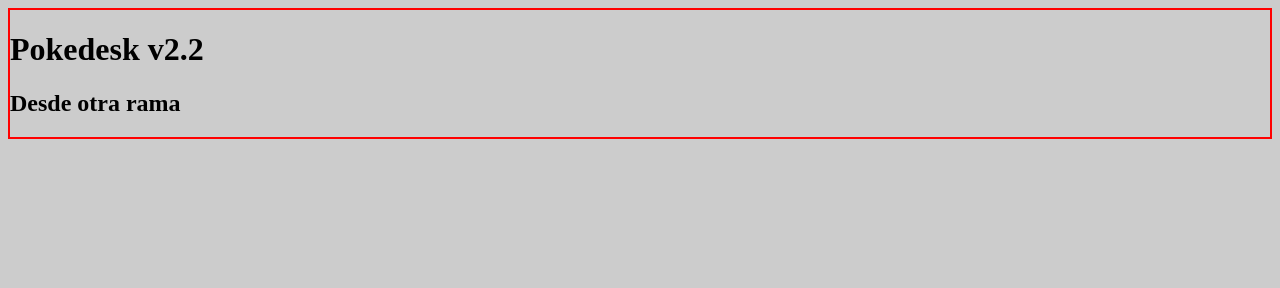
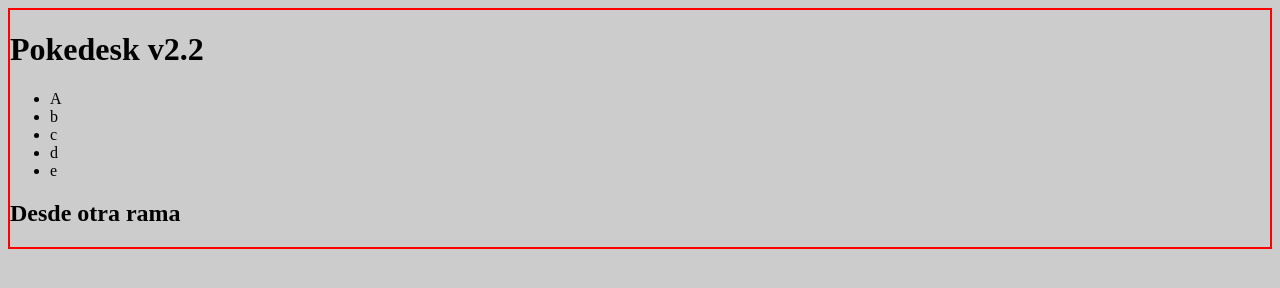
Before and after one commit to Giildev/pokedesk, a plain HTML site: page index.html in a window 1280 px wide. Drawn offline with Linux system fonts and the light colour scheme.

Commit message:
lista pokemon

```diff
--- a/index.html
+++ b/index.html
@@ -8,6 +8,13 @@
   </head>
   <body>
     <h1>Pokedesk v2.2</h1>
+    <ul>
+      <li>A</li>
+      <li>b</li>
+      <li>c</li>
+      <li>d</li>
+      <li>e</li>
+    </ul>
     <h2>Desde otra rama</h2>
     <div id="Show-poke"></div>
     <script src="index.js"></script>
```
